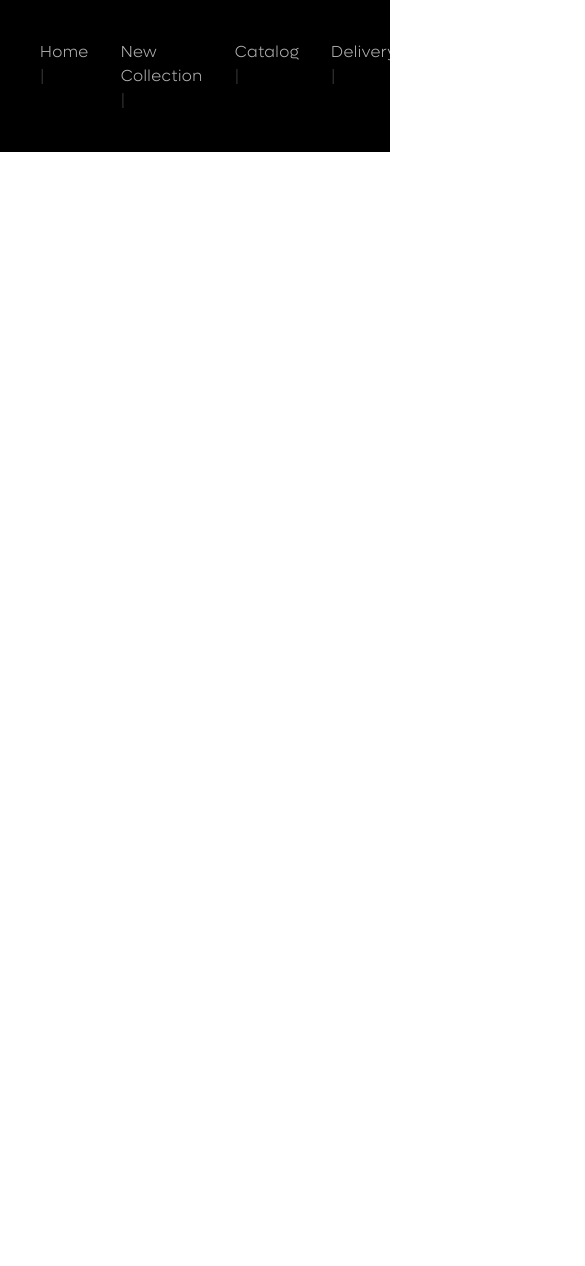
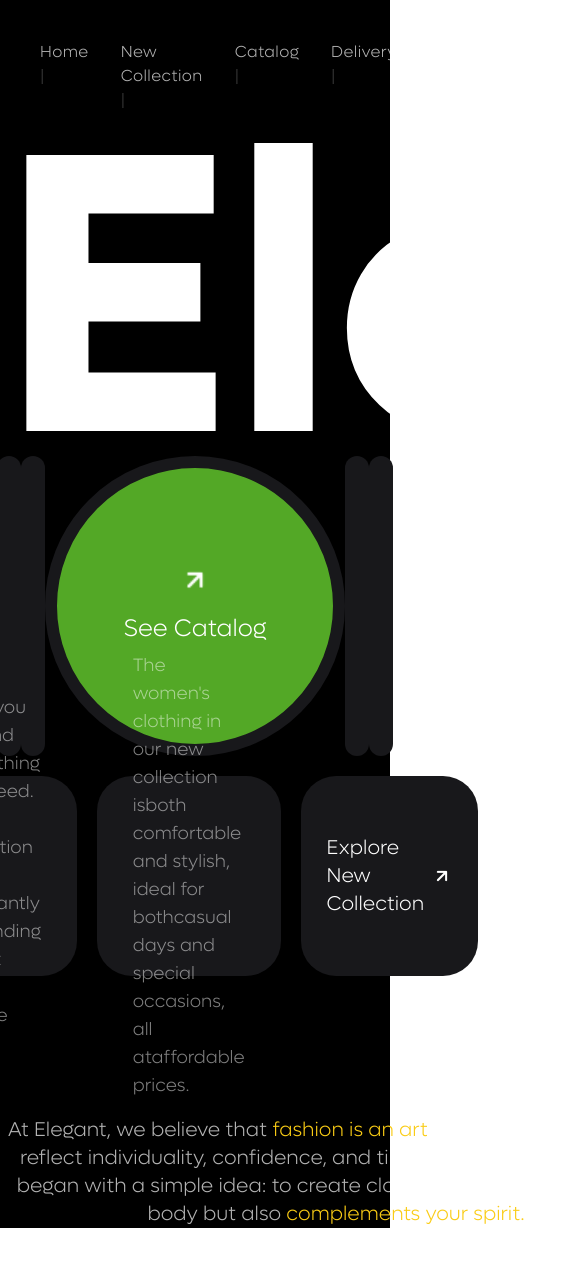
Before and after one commit to ERFAN-REVENANT/elegant-react, a React (Vite) app: page / in a window 390 px wide. Shown: the top 1266 px of the page, 585 px wide, since content can reach past the window. Before the commit the page ends 844 px from the top, so only its background shows below. Built offline with nearby package versions, Linux system fonts and the light colour scheme.

Commit message:
section done looking for someone to responsive

```diff
--- a/src/App.jsx
+++ b/src/App.jsx
@@ -1,11 +1,13 @@
 import React from "react";
 import "../public/tailwind.css";
 import Header from "./components/Header";
+import Section from "./components/Section";
 
 const App = () => {
   return (
     <div className="bg-primary">
       <Header></Header>
+      <Section></Section>
     </div>
   );
 };
--- /dev/null
+++ b/src/components/Section.jsx
@@ -0,0 +1,64 @@
+import React from "react";
+import { sectionContent, arrowUpRight, sectionText } from "../constants";
+
+const Section = () => {
+  return (
+    <section className="items-center justify-center text-center pointer-events-none">
+      {/* Header */}
+      <h1 className="relative text-white font-lufga-bold text-[25rem] leading-[19rem] z-4">
+        Elegant
+      </h1>
+      <div className="flex items-center justify-center z-1">
+        {sectionContent.map((item) => (
+          <div
+            key={item.id}
+            className="flex flex-col items-center justify-center [&>img]:odd:rounded-full [&>img]:even:rounded-[50px]"
+          >
+            {item.src ? (
+              <img
+                src={item.src}
+                alt=""
+                className="h-[300px] w-[300px] object-cover pointer-events-none rounded-full bg-[#18181b] p-3"
+              />
+            ) : (
+              <div
+                className={`text-white gap-4 h-[300px] w-[300px] flex flex-col items-center justify-center font-lufga-light rounded-full text-[1.5rem] border-[#18181b] border-[12px] ${item.bg}`}
+              >
+                <img src={arrowUpRight} width={30} height={30} alt="" />
+                {item.text}
+              </div>
+            )}
+          </div>
+        ))}
+      </div>
+      {/* Section Text */}
+      <div className="flex items-center justify-center gap-5 mt-5 font-lufga-light">
+        {sectionText.map((item) => (
+          <div
+            key={item.id}
+            className=" bg-[#18181b] w-[470px] h-[200px] p-9   text-left  rounded-[35px] flex items-center "
+          >
+            {item.state ? (
+              <div className="flex items-center justify-center m-auto gap-2 text-xl text-white">
+                {item.text}
+                <img src={arrowUpRight} width={30} height={30} alt="" />
+              </div>
+            ) : (
+              <div className="text-lg text-opacity-50 text-white">
+                {item.text}
+              </div>
+            )}
+          </div>
+        ))}
+      </div>
+      <div className="[&>span]:text-yellow-400 text-white text-opacity-70 w-[42rem] text-xl font-lufga-light m-auto my-[140px]">
+        At Elegant, we believe that <span>fashion is an art</span> form — one
+        that should reflect individuality, confidence, and timeless beauty. Our
+        journey began with a simple idea: to create clothing that not only fits
+        your body but also <span>complements your spirit.</span>
+      </div>
+    </section>
+  );
+};
+
+export default Section;
--- a/src/constants/index.js
+++ b/src/constants/index.js
@@ -1,7 +1,10 @@
-export { default as image1 } from "../assets/1.jpg";
-export { default as image2 } from "../assets/2.jpg";
-export { default as image3 } from "../assets/3.jpg";
-export { default as image4 } from "../assets/4.jpg";
+// Importing images using default imports
+import image1 from "../assets/1.jpg";
+import image2 from "../assets/2.jpg";
+import image3 from "../assets/3.jpg";
+import image4 from "../assets/4.jpg";
+
+// Exporting images and additional objects
 export { default as image5 } from "../assets/5.jpg";
 export { default as image6 } from "../assets/6.jpg";
 export { default as arrowUpRight } from "../assets/Arrow up-right.png";
@@ -15,8 +18,7 @@ export { default as mail } from "../assets/mail.png";
 export { default as shoppingCart } from "../assets/Shopping cart.png";
 export { default as youtube } from "../assets/YouTube.png";
 
-
-
+// Header array
 export const header = [
   { id: 1, title: "Home" },
   { id: 2, title: "New Collection" },
@@ -24,3 +26,30 @@ export const header = [
   { id: 4, title: "Delivery" },
   { id: 5, title: "Contact Us" },
 ];
+
+// Section content array with additional object
+export const sectionContent = [
+  { id: 1, src: image1 },
+  { id: 2, src: image2 },
+  { id: "catalog", text: "See Catalog", bg: "bg-[#53a826]" }, // Additional object with text
+  { id: 3, src: image3 },
+  { id: 4, src: image4 },
+];
+
+export const sectionText = [
+  {
+    id: 1,
+    text: "Here you will find everything you need. Our collection is constantly expanding to suit your unique style.",
+    state: false
+  },
+  {
+    id: 2,
+    text: "The women's clothing in our new collection isboth comfortable and stylish, ideal for bothcasual days and special occasions, all ataffordable prices.",
+    state: false
+  },
+  {
+    id: 3,
+    text: "Explore New Collection",
+    state: true
+  },
+];
```
Also changed, not shown: public/tailwind.css.
